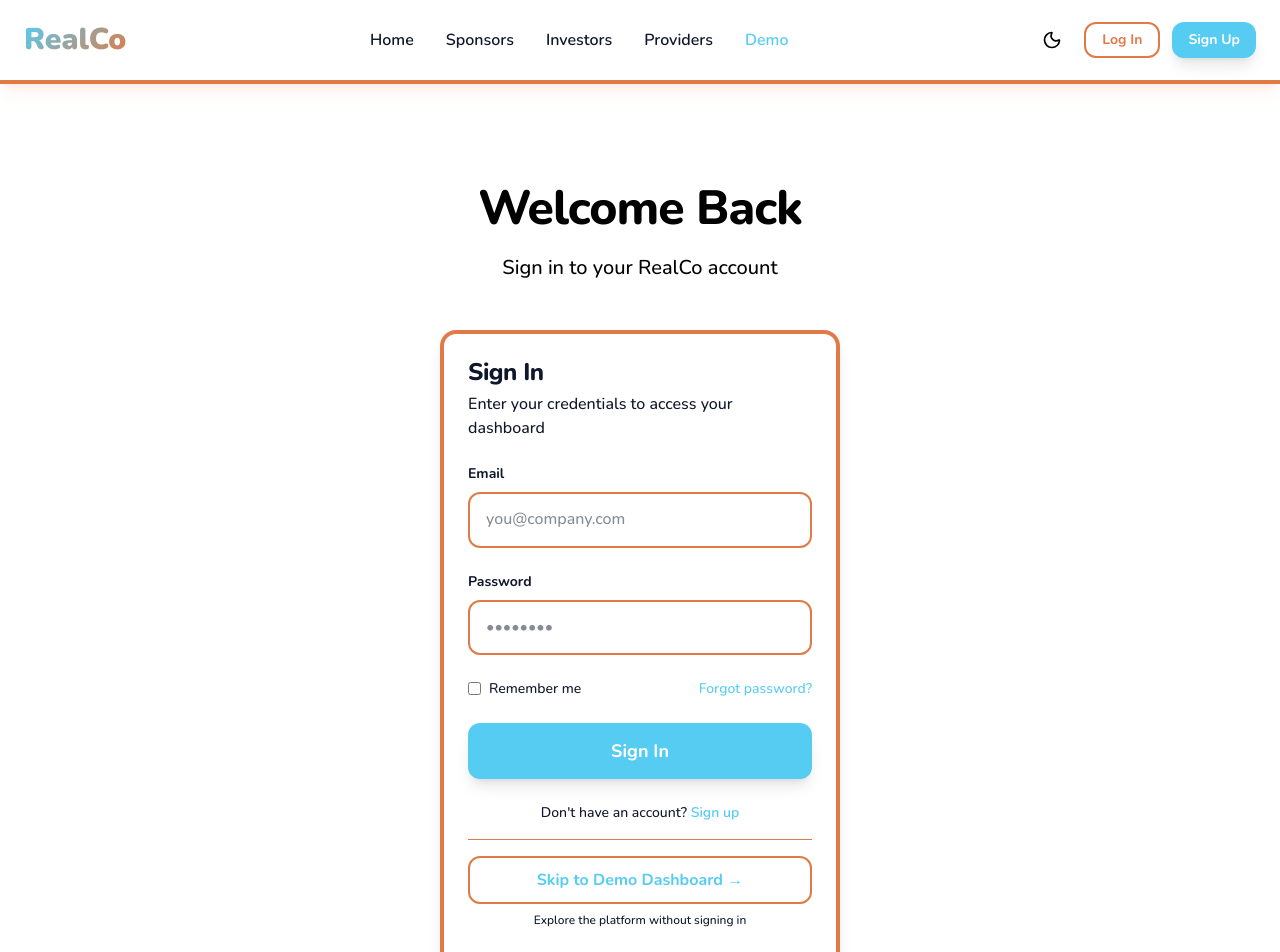
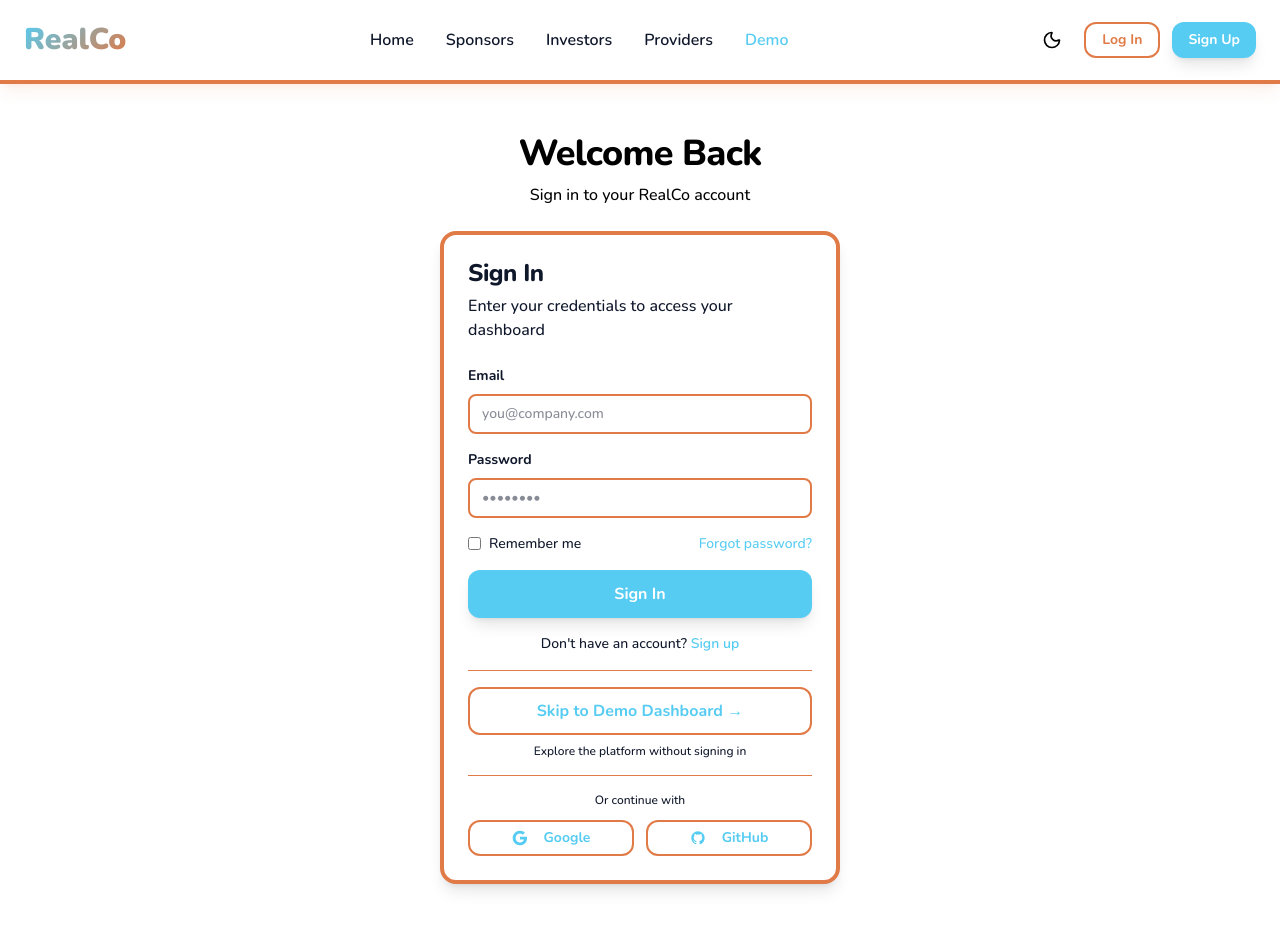
Before and after one commit to UseniSajor/RealCo, a Next.js app in the folder apps/web/: page /login in a window 1280 px wide. Shown: the top 952 px of the page. Built offline with nearby package versions, Linux system fonts and the light colour scheme.

Commit message:
Make login/signup forms compact and add comprehensive Finance & PM module migration plan

```diff
--- a/apps/web/src/app/auth/signup/page.tsx
+++ b/apps/web/src/app/auth/signup/page.tsx
@@ -40,11 +40,11 @@ export default function SignupFormPage() {
     <>
       <MarketingNav />
 
-      <section className="py-24 min-h-screen bg-muted/30 flex items-center justify-center">
+      <section className="py-12 min-h-screen bg-muted/30 flex items-center justify-center">
         <div className="container max-w-md px-6 mx-auto">
-          <div className="text-center mb-12">
-            <h1 className="text-5xl font-black mb-4">Create Account</h1>
-            <p className="text-xl text-muted-foreground">
+          <div className="text-center mb-6">
+            <h1 className="text-4xl font-black mb-2">Create Account</h1>
+            <p className="text-base text-muted-foreground">
               Join RealCo and start your free trial
             </p>
           </div>
@@ -67,7 +67,7 @@ export default function SignupFormPage() {
                     id="name"
                     value={name}
                     onChange={(e) => setName(e.target.value)}
-                    className="w-full px-4 py-3 rounded-xl border-2 border-slate-200 dark:border-[#E07A47] focus:border-[#56CCF2] focus:outline-none bg-white dark:bg-[#6b7280] dark:text-white"
+                    className="w-full px-3 py-2 rounded-lg border-2 border-slate-200 dark:border-[#E07A47] focus:border-[#56CCF2] focus:outline-none bg-white dark:bg-[#6b7280] dark:text-white text-sm"
                     placeholder="John Smith"
                     required
                   />
@@ -82,7 +82,7 @@ export default function SignupFormPage() {
                     id="email"
                     value={email}
                     onChange={(e) => setEmail(e.target.value)}
-                    className="w-full px-4 py-3 rounded-xl border-2 border-slate-200 dark:border-[#E07A47] focus:border-[#56CCF2] focus:outline-none bg-white dark:bg-[#6b7280] dark:text-white"
+                    className="w-full px-3 py-2 rounded-lg border-2 border-slate-200 dark:border-[#E07A47] focus:border-[#56CCF2] focus:outline-none bg-white dark:bg-[#6b7280] dark:text-white text-sm"
                     placeholder="you@company.com"
                     required
                   />
@@ -97,7 +97,7 @@ export default function SignupFormPage() {
                     id="password"
                     value={password}
                     onChange={(e) => setPassword(e.target.value)}
-                    className="w-full px-4 py-3 rounded-xl border-2 border-slate-200 dark:border-[#E07A47] focus:border-[#56CCF2] focus:outline-none bg-white dark:bg-[#6b7280] dark:text-white"
+                    className="w-full px-3 py-2 rounded-lg border-2 border-slate-200 dark:border-[#E07A47] focus:border-[#56CCF2] focus:outline-none bg-white dark:bg-[#6b7280] dark:text-white text-sm"
                     placeholder="••••••••"
                     required
                   />
@@ -112,7 +112,7 @@ export default function SignupFormPage() {
                     id="confirmPassword"
                     value={confirmPassword}
                     onChange={(e) => setConfirmPassword(e.target.value)}
-                    className="w-full px-4 py-3 rounded-xl border-2 border-slate-200 dark:border-[#E07A47] focus:border-[#56CCF2] focus:outline-none bg-white dark:bg-[#6b7280] dark:text-white"
+                    className="w-full px-3 py-2 rounded-lg border-2 border-slate-200 dark:border-[#E07A47] focus:border-[#56CCF2] focus:outline-none bg-white dark:bg-[#6b7280] dark:text-white text-sm"
                     placeholder="••••••••"
                     required
                   />
--- a/apps/web/src/app/login/page.tsx
+++ b/apps/web/src/app/login/page.tsx
@@ -29,11 +29,11 @@ export default function LoginPage() {
     <>
       <MarketingNav />
 
-      <section className="py-24 min-h-screen bg-muted/30 flex items-center justify-center">
+      <section className="py-12 min-h-screen bg-muted/30 flex items-center justify-center">
         <div className="container max-w-md px-6 mx-auto">
-          <div className="text-center mb-12">
-            <h1 className="text-5xl font-black mb-4">Welcome Back</h1>
-            <p className="text-xl text-muted-foreground">
+          <div className="text-center mb-6">
+            <h1 className="text-4xl font-black mb-2">Welcome Back</h1>
+            <p className="text-base text-muted-foreground">
               Sign in to your RealCo account
             </p>
           </div>
@@ -46,7 +46,7 @@ export default function LoginPage() {
               </CardDescription>
             </CardHeader>
             <CardContent>
-              <form onSubmit={handleSubmit} className="space-y-6">
+              <form onSubmit={handleSubmit} className="space-y-4">
                 <div>
                   <label htmlFor="email" className="block text-sm font-bold mb-2">
                     Email
@@ -56,7 +56,7 @@ export default function LoginPage() {
                     id="email"
                     value={email}
                     onChange={(e) => setEmail(e.target.value)}
-                    className="w-full px-4 py-3 rounded-xl border-2 border-slate-200 dark:border-[#E07A47] focus:border-[#56CCF2] focus:outline-none bg-white dark:bg-[#6b7280] dark:text-white"
+                    className="w-full px-3 py-2 rounded-lg border-2 border-slate-200 dark:border-[#E07A47] focus:border-[#56CCF2] focus:outline-none bg-white dark:bg-[#6b7280] dark:text-white text-sm"
                     placeholder="you@company.com"
                     required
                   />
@@ -71,39 +71,37 @@ export default function LoginPage() {
                     id="password"
                     value={password}
                     onChange={(e) => setPassword(e.target.value)}
-                    className="w-full px-4 py-3 rounded-xl border-2 border-slate-200 dark:border-slate-700 focus:border-[#56CCF2] focus:outline-none"
+                    className="w-full px-3 py-2 rounded-lg border-2 border-slate-200 dark:border-[#E07A47] focus:border-[#56CCF2] focus:outline-none bg-white dark:bg-[#6b7280] dark:text-white text-sm"
                     placeholder="••••••••"
                     required
                   />
                 </div>
 
-                <div className="flex items-center justify-between">
+                <div className="flex items-center justify-between text-sm">
                   <label className="flex items-center gap-2">
                     <input type="checkbox" className="rounded" />
-                    <span className="text-sm">Remember me</span>
+                    <span>Remember me</span>
                   </label>
-                  <Link href="/forgot-password" className="text-sm text-[#56CCF2] hover:underline">
+                  <Link href="/forgot-password" className="text-[#56CCF2] hover:underline">
                     Forgot password?
                   </Link>
                 </div>
 
-                <Button type="submit" size="lg" className="w-full">
+                <Button type="submit" className="w-full">
                   Sign In
                 </Button>
               </form>
 
-              <div className="mt-6 space-y-4">
-                <div className="text-center">
+              <div className="mt-4 text-center">
                 <p className="text-sm text-muted-foreground">
                   Don't have an account?{" "}
-                    <Link href="/signup" className="text-[#56CCF2] font-semibold hover:underline">
+                  <Link href="/auth/signup" className="text-[#56CCF2] font-semibold hover:underline">
                     Sign up
                   </Link>
                 </p>
               </div>
 
-                {/* Skip to Demo */}
-                <div className="pt-4 border-t border-slate-200 dark:border-[#E07A47]">
+              <div className="mt-4 pt-4 border-t border-slate-200 dark:border-[#E07A47]">
                 <Button
                   variant="outline"
                   className="w-full border-2 border-[#56CCF2] text-[#56CCF2] hover:bg-[#56CCF2] hover:text-white"
@@ -117,15 +115,14 @@ export default function LoginPage() {
                   Explore the platform without signing in
                 </p>
               </div>
-              </div>
 
-              <div className="mt-8 pt-6 border-t border-slate-200 dark:border-[#E07A47]">
-                <p className="text-xs text-center text-muted-foreground mb-4">
+              <div className="mt-4 pt-4 border-t border-slate-200 dark:border-[#E07A47]">
+                <p className="text-xs text-center text-muted-foreground mb-3">
                   Or continue with
                 </p>
-                <div className="grid grid-cols-2 gap-4">
-                  <Button variant="outline" type="button">
-                    <svg className="w-5 h-5 mr-2" viewBox="0 0 24 24">
+                <div className="grid grid-cols-2 gap-3">
+                  <Button variant="outline" type="button" size="sm">
+                    <svg className="w-4 h-4 mr-2" viewBox="0 0 24 24">
                       <path fill="currentColor" d="M22.56 12.25c0-.78-.07-1.53-.2-2.25H12v4.26h5.92c-.26 1.37-1.04 2.53-2.21 3.31v2.77h3.57c2.08-1.92 3.28-4.74 3.28-8.09z"/>
                       <path fill="currentColor" d="M12 23c2.97 0 5.46-.98 7.28-2.66l-3.57-2.77c-.98.66-2.23 1.06-3.71 1.06-2.86 0-5.29-1.93-6.16-4.53H2.18v2.84C3.99 20.53 7.7 23 12 23z"/>
                       <path fill="currentColor" d="M5.84 14.09c-.22-.66-.35-1.36-.35-2.09s.13-1.43.35-2.09V7.07H2.18C1.43 8.55 1 10.22 1 12s.43 3.45 1.18 4.93l2.85-2.22.81-.62z"/>
@@ -133,8 +130,8 @@ export default function LoginPage() {
                     </svg>
                     Google
                   </Button>
-                  <Button variant="outline" type="button">
-                    <svg className="w-5 h-5 mr-2" fill="currentColor" viewBox="0 0 24 24">
+                  <Button variant="outline" type="button" size="sm">
+                    <svg className="w-4 h-4 mr-2" fill="currentColor" viewBox="0 0 24 24">
                       <path d="M12 2C6.477 2 2 6.477 2 12c0 4.42 2.865 8.17 6.839 9.49.5.092.682-.217.682-.482 0-.237-.008-.866-.013-1.7-2.782.603-3.369-1.34-3.369-1.34-.454-1.156-1.11-1.463-1.11-1.463-.908-.62.069-.608.069-.608 1.003.07 1.531 1.03 1.531 1.03.892 1.529 2.341 1.087 2.91.831.092-.646.35-1.086.636-1.336-2.22-.253-4.555-1.11-4.555-4.943 0-1.091.39-1.984 1.029-2.683-.103-.253-.446-1.27.098-2.647 0 0 .84-.269 2.75 1.025A9.578 9.578 0 0112 6.836c.85.004 1.705.114 2.504.336 1.909-1.294 2.747-1.025 2.747-1.025.546 1.377.203 2.394.1 2.647.64.699 1.028 1.592 1.028 2.683 0 3.842-2.339 4.687-4.566 4.935.359.309.678.919.678 1.852 0 1.336-.012 2.415-.012 2.743 0 .267.18.578.688.48C19.138 20.167 22 16.418 22 12c0-5.523-4.477-10-10-10z"/>
                     </svg>
                     GitHub
```
Also changed, not shown: 1 other file (tests, documents, lock files or other folders). Lines whose indentation alone changed are shown as unchanged.
